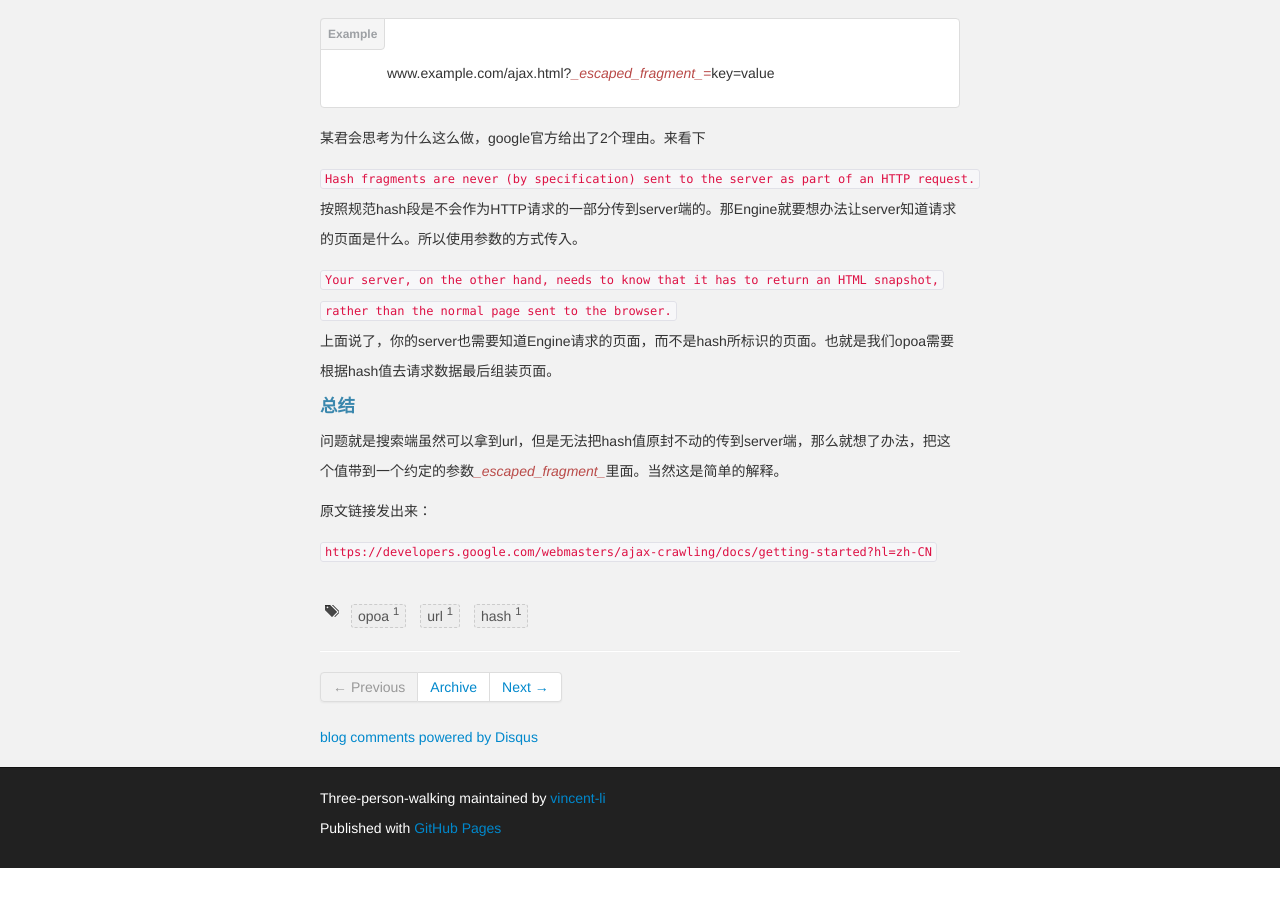
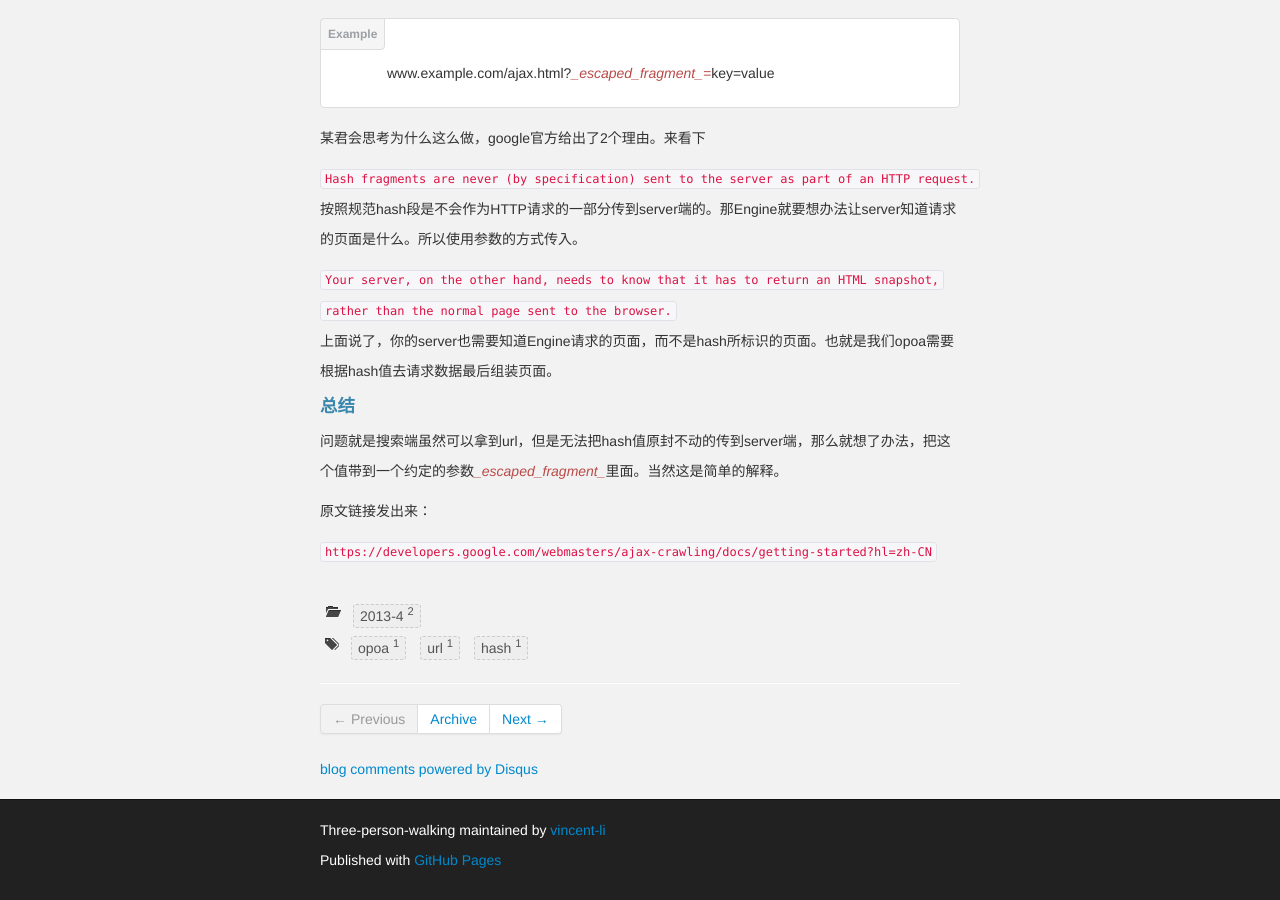
Before and after one commit to vincent-li/three-person-walking, a Jekyll site: the page built from _posts/2013-04-2-why-ajax-page-url-hash-with-exclamation.html, in a window 1280 px wide and 900 px high, scrolled down 1422 px. Built offline with Jekyll 4.4.1, drawn with Linux system fonts in a browser that asks for light colours; comment, search, counter and statistics services are not loaded; before the commit the page ends 2290 px from its top, so only the background shows below that.

Commit message:
categories test

```diff
--- a/_includes/themes/twitter/post.html
+++ b/_includes/themes/twitter/post.html
@@ -8,7 +8,7 @@
 <div class="row-fluid post-full">
   <div class="span12">
     <div class="date">
-      <span>{{ post.date | date: "%A %y-%m-%d %I:%M" }}</strong>
+      <span>{{ post.date | date: "%A %y-%m-%d" }}</strong>
     </div>
     <div class="content">
       {{ content }}
--- a/_posts/2013-04-2-why-ajax-page-url-hash-with-exclamation.html
+++ b/_posts/2013-04-2-why-ajax-page-url-hash-with-exclamation.html
@@ -2,6 +2,7 @@
 layout: post
 title: ajax动态页面url如github.com#!param=p中!号的意义
 subtitle: 从!开始了解OPOA
+category : 2013-4
 tags : [opoa,url,hash]
 summary : "在阿里-UX 4月1日的月会上，木头提出在OPOA页面中为啥url在hash部分#号后面加上!号？随即被身边的波哥问到为什么，答曰：不知道！后来问之，这个叹号是针对搜索引擎(以下简称Engine)的约定......"
 ---
--- a/_posts/2013-4-8-why-jsonp-can-not-request-a-html.html
+++ b/_posts/2013-4-8-why-jsonp-can-not-request-a-html.html
@@ -2,6 +2,7 @@
 layout: post
 title: jsonp请求一段html代码报错
 subtitle: 探讨怎么去解决这个问题
+category : 2013-4
 tags : [jsonp]
 summary : "最近遇到个需求，大致描述如下，我需要在页面上展示一个轮播效果，轮播的图片是由一个php页面提供，跨域返回一段html代码。当我使用jquery jsonp请求的时候报错，Uncaught SyntaxError: Unexpected token <，查看连接状态，发现连接status ==> 200......"
 ---
```
